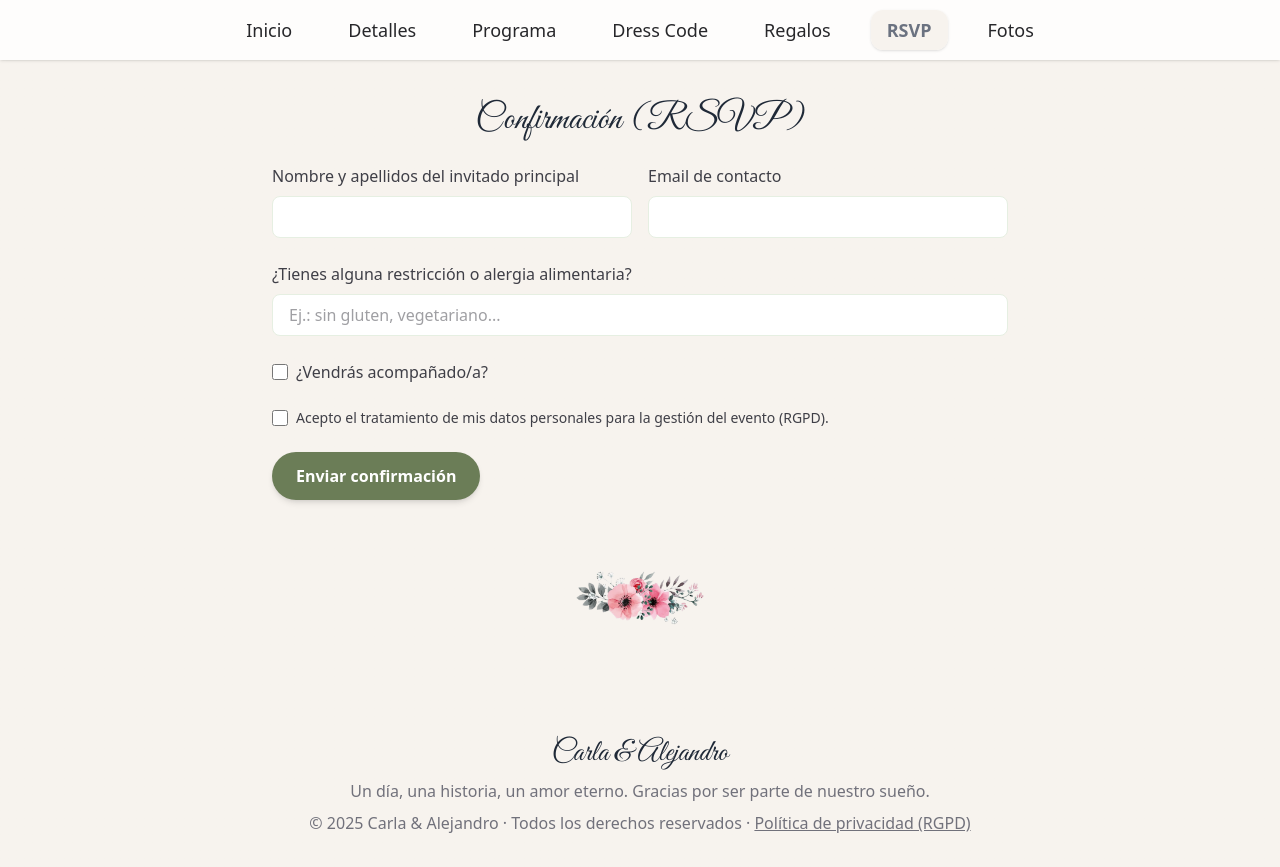
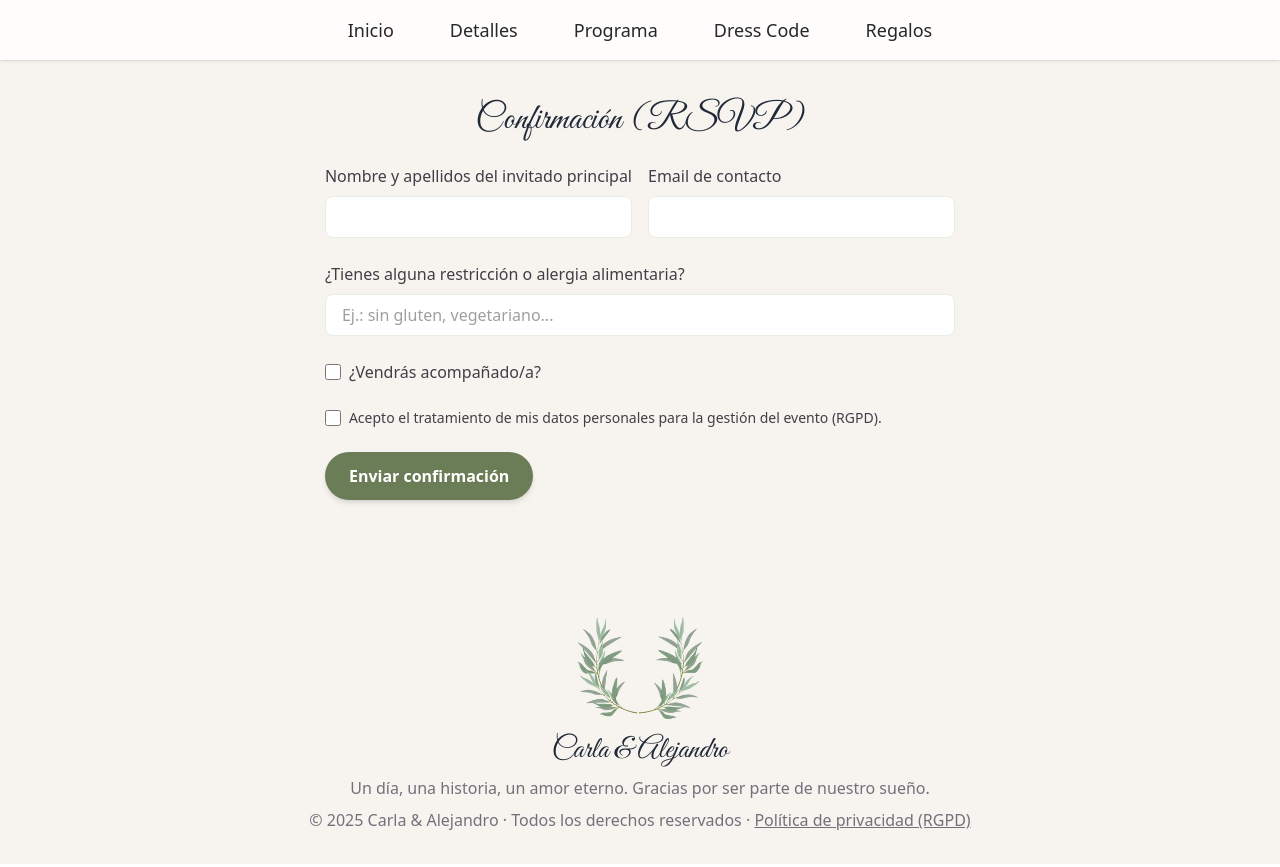
Before and after one commit to EdgarIvanEspinoza/carlayalejandro, a Next.js app: page /rsvp in a window 1280 px wide. Built offline with nearby package versions, Linux system fonts and the light colour scheme.

Commit message:
refactor: standardize import statements and improve layout formatting across multiple pages

```diff
--- a/app/(wedding)/layout.tsx
+++ b/app/(wedding)/layout.tsx
@@ -1,25 +1,26 @@
-"use client";
+'use client';
 
-import Link from "next/link";
-import { usePathname } from "next/navigation";
-import { useState } from "react";
-import {  AnimatePresence, motion } from "framer-motion";
+import Link from 'next/link';
+import { usePathname } from 'next/navigation';
+import { useState } from 'react';
+import { AnimatePresence, motion } from 'framer-motion';
+import Image from 'next/image';
 
 const menu = [
-  { name: "Inicio", href: "/" },
-  { name: "Detalles", href: "/detalles" },
-  { name: "Programa", href: "/programa" },
-  { name: "Dress Code", href: "/dresscode" },
-  { name: "Regalos", href: "/regalos" },
-  { name: "RSVP", href: "/rsvp" },
-  { name: "Fotos", href: "/fotos" },
+  { name: 'Inicio', href: '/' },
+  { name: 'Detalles', href: '/detalles' },
+  { name: 'Programa', href: '/programa' },
+  { name: 'Dress Code', href: '/dresscode' },
+  { name: 'Regalos', href: '/regalos' },
+  // { name: "RSVP", href: "/rsvp" },
+  // { name: "Fotos", href: "/fotos" },
 ];
 
 function WeddingLayout({ children }: { children: React.ReactNode }) {
   const pathname = usePathname();
   const [open, setOpen] = useState(false);
   return (
-  <div className="w-full min-h-screen bg-linear-to-br from-[#F7F3EE] via-[#F7F3EE] to-[#F7F3EE] text-zinc-800 font-sans">
+    <div className="w-full min-h-screen bg-linear-to-br from-[#F7F3EE] via-[#F7F3EE] to-[#F7F3EE] text-zinc-800 font-sans flex flex-col">
       {/* Mobile Hamburger */}
       <nav className="w-full py-4 bg-white/80 shadow-sm sticky top-0 z-20 animate-fade-down">
         <div className="flex items-center justify-between md:hidden px-4">
@@ -30,7 +31,13 @@ function WeddingLayout({ children }: { children: React.ReactNode }) {
             onClick={() => setOpen((v) => !v)}
           >
             <span className="sr-only">Abrir menú</span>
-            <svg width="32" height="32" viewBox="0 0 32 32" fill="none" xmlns="http://www.w3.org/2000/svg">
+            <svg
+              width="32"
+              height="32"
+              viewBox="0 0 32 32"
+              fill="none"
+              xmlns="http://www.w3.org/2000/svg"
+            >
               <rect y="7" width="32" height="3" rx="1.5" fill="#6b7d57" />
               <rect y="14" width="32" height="3" rx="1.5" fill="#6b7d57" />
               <rect y="21" width="32" height="3" rx="1.5" fill="#6b7d57" />
@@ -41,7 +48,16 @@ function WeddingLayout({ children }: { children: React.ReactNode }) {
         <ul className="hidden md:flex gap-6 text-lg font-medium justify-center">
           {menu.map((item) => (
             <li key={item.href}>
-              <Link href={item.href} className={`px-4 py-2 rounded-xl transition-colors duration-200 ${pathname === item.href ? 'bg-[#F7F3EE] text-[#6b7280] font-bold shadow' : 'hover:bg-[#e6efe2] hover:text-[#6b7280]'}`}>{item.name}</Link>
+              <Link
+                href={item.href}
+                className={`px-4 py-2 rounded-xl transition-colors duration-200 ${
+                  pathname === item.href
+                    ? 'bg-[#F7F3EE] text-[#6b7280] font-bold shadow'
+                    : 'hover:bg-[#e6efe2] hover:text-[#6b7280]'
+                }`}
+              >
+                {item.name}
+              </Link>
             </li>
           ))}
         </ul>
@@ -49,10 +65,10 @@ function WeddingLayout({ children }: { children: React.ReactNode }) {
         <AnimatePresence>
           {open && (
             <motion.div
-              initial={{ x: "100%", opacity: 0 }}
+              initial={{ x: '100%', opacity: 0 }}
               animate={{ x: 0, opacity: 1 }}
-              exit={{ x: "100%", opacity: 0 }}
-              transition={{ duration: 0.3, ease: "easeInOut" }}
+              exit={{ x: '100%', opacity: 0 }}
+              transition={{ duration: 0.3, ease: 'easeInOut' }}
               className="fixed top-0 right-0 w-64 h-full bg-white shadow-lg z-30 flex flex-col pt-8 px-6"
             >
               <button
@@ -60,9 +76,31 @@ function WeddingLayout({ children }: { children: React.ReactNode }) {
                 className="self-end mb-8 p-2 rounded-lg border border-[#e6efe2] bg-white"
                 onClick={() => setOpen(false)}
               >
-                <svg width="28" height="28" viewBox="0 0 28 28" fill="none" xmlns="http://www.w3.org/2000/svg">
-                  <line x1="7" y1="7" x2="21" y2="21" stroke="#e6efe2" strokeWidth="2" strokeLinecap="round" />
-                  <line x1="21" y1="7" x2="7" y2="21" stroke="#e6efe2" strokeWidth="2" strokeLinecap="round" />
+                <svg
+                  width="28"
+                  height="28"
+                  viewBox="0 0 28 28"
+                  fill="none"
+                  xmlns="http://www.w3.org/2000/svg"
+                >
+                  <line
+                    x1="7"
+                    y1="7"
+                    x2="21"
+                    y2="21"
+                    stroke="#e6efe2"
+                    strokeWidth="2"
+                    strokeLinecap="round"
+                  />
+                  <line
+                    x1="21"
+                    y1="7"
+                    x2="7"
+                    y2="21"
+                    stroke="#e6efe2"
+                    strokeWidth="2"
+                    strokeLinecap="round"
+                  />
                 </svg>
               </button>
               <ul className="flex flex-col gap-4 text-lg font-medium">
@@ -70,7 +108,11 @@ function WeddingLayout({ children }: { children: React.ReactNode }) {
                   <li key={item.href}>
                     <Link
                       href={item.href}
-                      className={`block px-4 py-2 rounded-xl transition-colors duration-200 ${pathname === item.href ? 'bg-[#F7F3EE] text-[#6b7280] font-bold shadow' : 'hover:bg-[#6b7280] hover:text-[#6b7280]'}`}
+                      className={`block px-4 py-2 rounded-xl transition-colors duration-200 ${
+                        pathname === item.href
+                          ? 'bg-[#F7F3EE] text-[#6b7280] font-bold shadow'
+                          : 'hover:bg-[#6b7280] hover:text-[#6b7280]'
+                      }`}
                       onClick={() => setOpen(false)}
                     >
                       {item.name}
@@ -89,15 +131,29 @@ function WeddingLayout({ children }: { children: React.ReactNode }) {
           animate={{ opacity: 1, y: 0 }}
           exit={{ opacity: 0, y: -16 }}
           transition={{ duration: 0.5, ease: [0.4, 0, 0.2, 1] }}
-          className="max-w-3xl mx-auto px-4 py-10"
+          className="max-w-3xl mx-auto px-4 py-10 flex-1"
         >
           {children}
         </motion.main>
       </AnimatePresence>
       <footer className="py-8 px-4 text-center text-zinc-500 animate-fade-up">
+        <Image
+          src="/olivos.webp"
+          alt="Flores Fotos"
+          width={128}
+          height={64}
+          className="mt-8 mx-auto"
+        />
         <p className="font-greatvibes text-3xl text-[#1f2937] mb-2">Carla & Alejandro</p>
-        <p className="text-base mb-2">Un día, una historia, un amor eterno. Gracias por ser parte de nuestro sueño.</p>
-        <p className="text-base">© 2025 Carla & Alejandro · Todos los derechos reservados · <Link href="/rsvp" className="underline">Política de privacidad (RGPD)</Link></p>
+        <p className="text-base mb-2">
+          Un día, una historia, un amor eterno. Gracias por ser parte de nuestro sueño.
+        </p>
+        <p className="text-base">
+          © 2025 Carla & Alejandro · Todos los derechos reservados ·{' '}
+          <Link href="/rsvp" className="underline">
+            Política de privacidad (RGPD)
+          </Link>
+        </p>
       </footer>
     </div>
   );
--- a/app/dresscode/page.tsx
+++ b/app/dresscode/page.tsx
@@ -1,14 +1,14 @@
-
-import WeddingLayout from "../(wedding)/layout";
-import Image from "next/image";
+import WeddingLayout from '../(wedding)/layout';
 
 export default function DressCode() {
   return (
     <WeddingLayout>
       <section className="animate-fade-in">
         <h2 className="section-title">Dress Code</h2>
-        <p className="text-lg">Elegante y cómodo. Paleta sugerida: tonos <strong>hueso</strong> y <strong>verde olivo</strong>. Añade tu toque personal y siéntete parte de la celebración.</p>
-  <Image src="/flowers.webp" alt="Flores Dress Code" width={128} height={64} className="mt-8 mx-auto" />
+        <p className="text-lg">
+          Elegante y cómodo. Paleta sugerida: tonos <strong>hueso</strong> y{' '}
+          <strong>verde olivo</strong>. Añade tu toque personal y siéntete parte de la celebración.
+        </p>
       </section>
     </WeddingLayout>
   );
--- a/app/fotos/page.tsx
+++ b/app/fotos/page.tsx
@@ -1,14 +1,14 @@
-
-import WeddingLayout from "../(wedding)/layout";
-import Image from "next/image";
+import WeddingLayout from '../(wedding)/layout';
 
 export default function Fotos() {
   return (
     <WeddingLayout>
       <section className="animate-fade-in">
         <h2 className="section-title">Fotos del evento</h2>
-        <p>Tras la boda, subiremos aquí un enlace a un álbum compartido para que podáis subir y descargar fotos y recuerdos de este día tan especial.</p>
-  <Image src="/flowers.webp" alt="Flores Fotos" width={128} height={64} className="mt-8 mx-auto" />
+        <p>
+          Tras la boda, subiremos aquí un enlace a un álbum compartido para que podáis subir y
+          descargar fotos y recuerdos de este día tan especial.
+        </p>
       </section>
     </WeddingLayout>
   );
--- a/app/page.tsx
+++ b/app/page.tsx
@@ -1,5 +1,4 @@
 import WeddingLayout from './(wedding)/layout';
-import Image from 'next/image';
 
 export default function Home() {
   return (
@@ -27,7 +26,7 @@ export default function Home() {
         </p>
         <div className="flex flex-col md:flex-row gap-4 mt-6">
           <a
-            href="/rsvp"
+            href="#rsvp"
             className="inline-block bg-[#6b7d57] text-white font-inter font-semibold rounded-full px-6 py-3 border-none cursor-pointer transition-colors duration-200 shadow-md text-base hover:bg-[#d4af37] hover:text-white"
           >
             Confirmar asistencia
@@ -41,21 +40,17 @@ export default function Home() {
         </div>
         <iframe
           width="540"
-          height="670"
+          height="770"
           src="https://a7402fe3.sibforms.com/serve/MUIFAMv4JAdunPcLpCIL4-seT6FlO26y0DWKWbS3Pd_vtt7j7Azde5QZwFHU_4HPSYtpGjOJuGcwJVeLzkcGBaWa1bCUC2sLfx2hv-GoisoozlU7iYrFj5Ku6_3UNt8ZVg2CUUkvDamDP7AxYDz0sUF6vQ_bX4a3nf3hpiCdBJk9G4WqjU7vIdauQ9MR0-6ptu0EZNgaRWhgvQLf2g=="
-          frameBorder="0"
-          scrolling="auto"
           allowFullScreen
-          style={{ display: 'block', marginLeft: 'auto', marginRight: 'auto', maxWidth: '100%' }}
+          style={{
+            display: 'block',
+            marginLeft: 'auto',
+            marginRight: 'auto',
+            maxWidth: '100%',
+          }}
         ></iframe>
       </section>
-      <Image
-        src="/flowers.webp"
-        alt="Flores Fotos"
-        width={128}
-        height={64}
-        className="mt-8 mx-auto"
-      />
     </WeddingLayout>
   );
 }
--- a/app/regalos/page.tsx
+++ b/app/regalos/page.tsx
@@ -1,6 +1,4 @@
-
-import WeddingLayout from "../(wedding)/layout";
-import Image from "next/image";
+import WeddingLayout from '../(wedding)/layout';
 
 export default function Regalos() {
   return (
@@ -18,7 +16,6 @@ export default function Regalos() {
             <button className="btn btn-ghost" type="button">Copiar Bizum</button>
           </div>
         </div> */}
-  <Image src="/flowers.webp" alt="Flores Regalos" width={128} height={64} className="mt-8 mx-auto" />
       </section>
     </WeddingLayout>
   );
--- a/app/rsvp/page.tsx
+++ b/app/rsvp/page.tsx
@@ -1,7 +1,6 @@
 'use client';
 
 import WeddingLayout from '../(wedding)/layout';
-import Image from 'next/image';
 import { useState } from 'react';
 
 export default function RSVP() {
@@ -122,13 +121,6 @@ export default function RSVP() {
             <span className="text-sm text-[#b7c9a7]" role="status" aria-live="polite"></span>
           </div>
         </form>
-        <Image
-          src="/flowers.webp"
-          alt="Flores RSVP"
-          width={128}
-          height={64}
-          className="mt-8 mx-auto"
-        />
       </section>
     </WeddingLayout>
   );
```
Also changed, not shown: public/olivos.webp (added).
